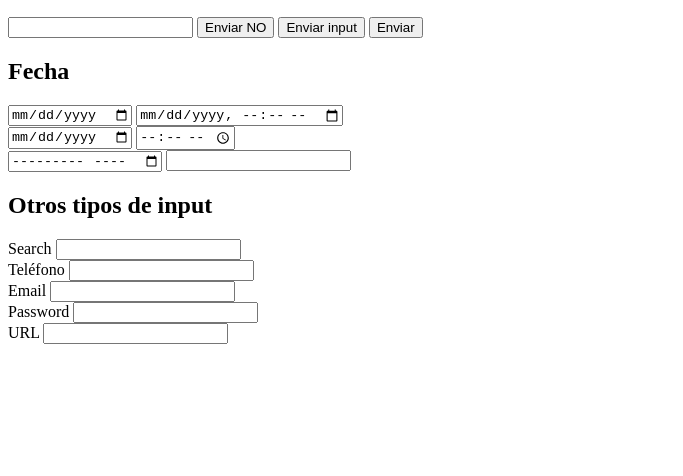
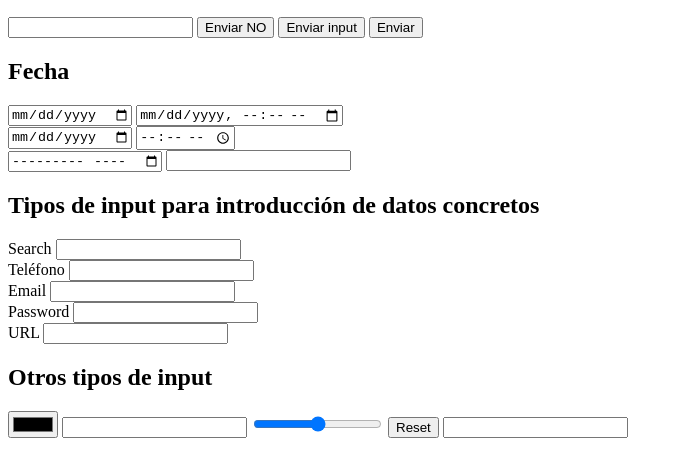
Before and after one commit to jrrondades/curso-html, a plain HTML site: page formularios/tipos-de-input.html in a window 1280 px wide. Shown: the part 110-586 px from the top of the page, without its empty margins (0-683 px from the left). Drawn offline with Linux system fonts and the light colour scheme.

Commit message:
Algunos tipos de inputs más.

```diff
--- a/formularios/tipos-de-input.html
+++ b/formularios/tipos-de-input.html
@@ -58,7 +58,7 @@
             <input type="">
         </div>
         <div>
-            <h2>Otros tipos de input</h2>
+            <h2>Tipos de input para introducción de datos concretos</h2>
             <div>
                 <label>Search
                     <input type="search">
@@ -85,6 +85,15 @@
                 </label>
             </div>
         </div>
+        <div>
+            <h2>Otros tipos de input</h2>
+            <input type="color">
+            <input type="number">
+            <input type="range" step="5" min="0" max="20">
+            <input type="reset">
+            <input type="text"> <!--Valor por defecto es como si no pusieras type.-->
+            <input type="hidden"> <!--Oculta el input,se puede usar desde javascript para ocultar o mostrar campos..-->
+        </div>
     </form>
 </body>
 </html>
```
